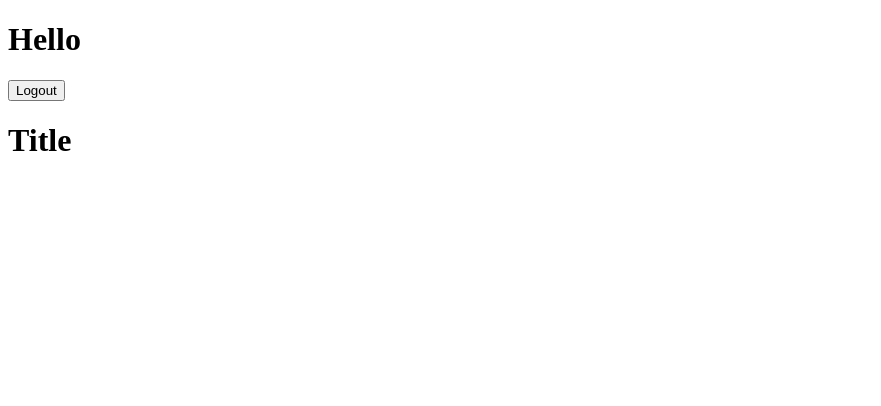
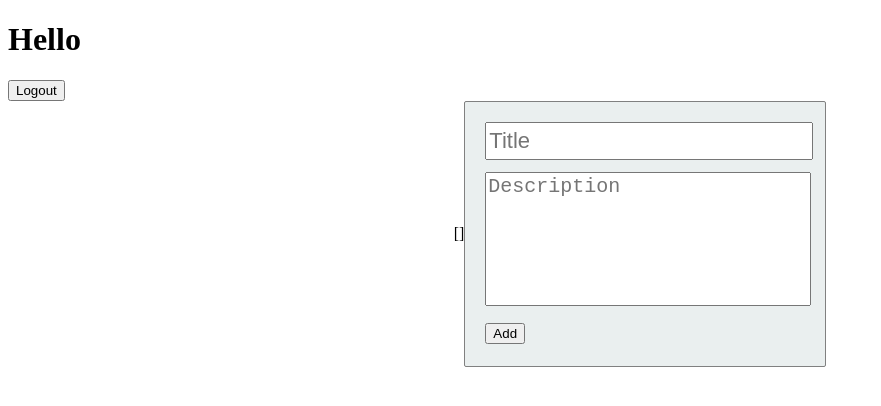
Before and after one commit to balaji1610/notes-taking-app, a Next.js app: page /home in a window 1280 px wide. Shown: the top 406 px of the page, without its empty margins (0-881 px from the left). Built offline with nearby package versions, Linux system fonts and the light colour scheme.

Commit message:
Add Task Logic

```diff
--- a/src/app/components/addTask.tsx
+++ b/src/app/components/addTask.tsx
@@ -1,7 +1,57 @@
+"use client";
+import { useApplicationContext } from "../context/applicationContext";
+import { v4 as uuidv4 } from "uuid";
 export default function AddTask() {
+  const { task, setTask, currentUserId, setCredentials, credentials } =
+    useApplicationContext();
+
+  const handleOnchange = (
+    e: React.ChangeEvent<HTMLInputElement | HTMLTextAreaElement>
+  ) => {
+    const { name, value } = e.target;
+    setTask((prev) => {
+      return { ...prev, [name]: value };
+    });
+  };
+
+  const handleOnAddTask = () => {
+    const updatedUsers = credentials.map((user) => {
+      if (user.userId === currentUserId) {
+        return {
+          ...user,
+          tasks: [...user.tasks, { ...task, taskId: uuidv4().slice(0, 4) }],
+        };
+      }
+      return user;
+    });
+    setCredentials(updatedUsers);
+  };
   return (
-    <div>
-      <h1>Title</h1>
+    <div className="add_task_container">
+      {JSON.stringify(credentials)}
+      <div className="add_task_grid">
+        <div>
+          <input
+            type="text"
+            name="title"
+            value={task.title}
+            className="task_input_title"
+            placeholder="Title"
+            onChange={(e) => handleOnchange(e)}
+          />
+        </div>
+        <div>
+          <textarea
+            name="description"
+            value={task.description}
+            placeholder="Description"
+            onChange={(e) => handleOnchange(e)}
+          />
+        </div>
+        <div>
+          <button onClick={() => handleOnAddTask()}>Add</button>
+        </div>
+      </div>
     </div>
   );
 }
--- a/src/app/components/header.tsx
+++ b/src/app/components/header.tsx
@@ -3,10 +3,15 @@ import { useRouter } from "next/navigation";
 import { useApplicationContext } from "../context/applicationContext";
 export default function Header() {
   const router = useRouter();
-  const { currentUserId } = useApplicationContext();
+  const { currentUserId, credentials } = useApplicationContext();
+
+  const getUserName = credentials.filter((el) => {
+    return el.userId === currentUserId;
+  });
+
   return (
     <div>
-      <h1>Hello {currentUserId?.userName}</h1>
+      <h1>Hello {getUserName[0]?.userName}</h1>
       <button onClick={() => router.push("./")}>Logout</button>
     </div>
   );
--- a/src/app/components/login.tsx
+++ b/src/app/components/login.tsx
@@ -28,7 +28,7 @@ export default function Login() {
 
     if (findUser) {
       alert("Login Success");
-      setCurrentUserId(findUser);
+      setCurrentUserId(findUser.userId);
       router.push("./home");
     } else {
       alert("UserName Or Password Wrong");
--- a/src/app/context/applicationContext.tsx
+++ b/src/app/context/applicationContext.tsx
@@ -8,7 +8,7 @@ import React, {
   SetStateAction,
 } from "react";
 
-import { ILoginUser, IRegister } from "@/app/interface/interface";
+import { ILoginUser, IRegister, Itasks } from "@/app/interface/interface";
 import useLocalStorage from "../hooks/useLocalStorage";
 interface ApplicationContextType {
   loginUser: ILoginUser;
@@ -22,8 +22,11 @@ interface ApplicationContextType {
   setCredentials: Dispatch<SetStateAction<IRegister[]>>;
   registerUser: IRegister;
   setRegisterUser: Dispatch<SetStateAction<IRegister>>;
-  currentUserId: IRegister | null;
-  setCurrentUserId: Dispatch<SetStateAction<IRegister | null>>;
+  currentUserId: string;
+  setCurrentUserId: Dispatch<SetStateAction<string>>;
+  task: Itasks;
+  setTask: Dispatch<SetStateAction<Itasks>>;
+  taksList: Itasks;
 }
 
 const ApplicationContext = createContext<ApplicationContextType | undefined>(
@@ -39,11 +42,11 @@ const ApplicationProvider: React.FC<ContextProps> = ({ children }) => {
     userEmail: "",
     password: "",
   };
-  //   const taksList: Itasks = {
-  //     taskId: "",
-  //     title: "",
-  //     description: "",
-  //   };
+  const taksList: Itasks = {
+    taskId: "",
+    title: "",
+    description: "",
+  };
   const register: IRegister = {
     userId: "",
     userName: "",
@@ -61,7 +64,8 @@ const ApplicationProvider: React.FC<ContextProps> = ({ children }) => {
     []
   );
   const [registerUser, setRegisterUser] = useState<IRegister>(register);
-  const [currentUserId, setCurrentUserId] = useState<IRegister | null>(null);
+  const [currentUserId, setCurrentUserId] = useState<string>("");
+  const [task, setTask] = useState<Itasks>(taksList);
   return (
     <ApplicationContext.Provider
       value={{
@@ -78,6 +82,9 @@ const ApplicationProvider: React.FC<ContextProps> = ({ children }) => {
         setRegisterUser,
         currentUserId,
         setCurrentUserId,
+        task,
+        setTask,
+        taksList,
       }}
     >
       {children}
--- a/src/app/globals.css
+++ b/src/app/globals.css
@@ -39,3 +39,33 @@
   grid-template-rows: auto auto auto auto auto;
   row-gap: 20px;
 }
+
+.add_task_container {
+  display: flex;
+  flex-direction: row;
+  justify-content: center;
+  align-items: center;
+}
+.add_task_grid {
+  display: grid;
+  grid-template-rows: auto auto auto;
+  border: 1px solid gray;
+  width: 20rem;
+  height: 14rem;
+  row-gap: 10px;
+  border-radius: 2px;
+  padding: 20px;
+  background-color: #eaefef;
+}
+.task_input_title {
+  height: 2rem;
+  width: 20rem;
+  font-size: 22px;
+}
+textarea {
+  resize: none;
+  resize: none;
+  width: 20rem;
+  height: 8rem;
+  font-size: 20px;
+}
```
